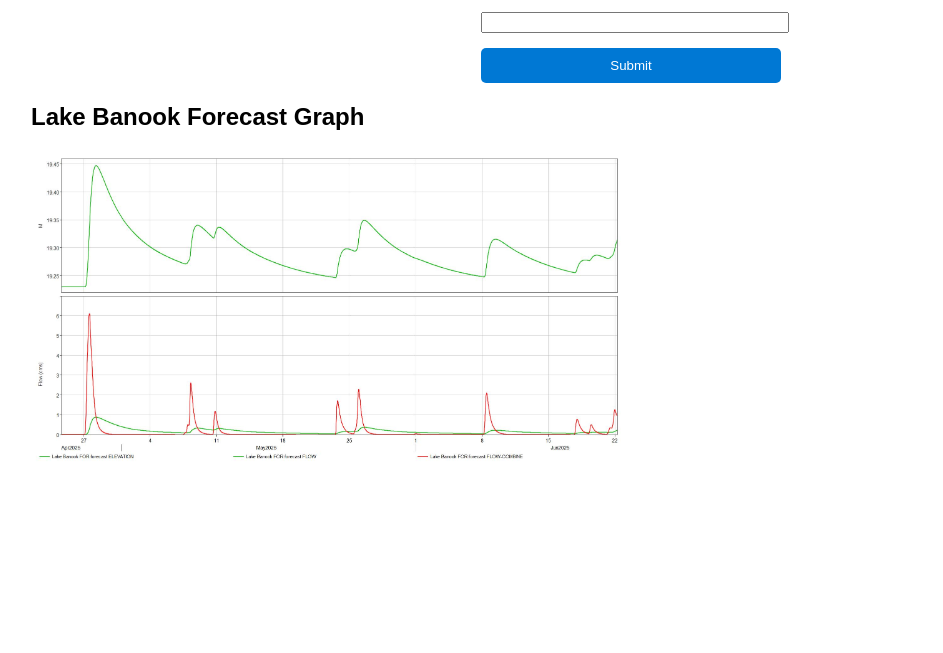
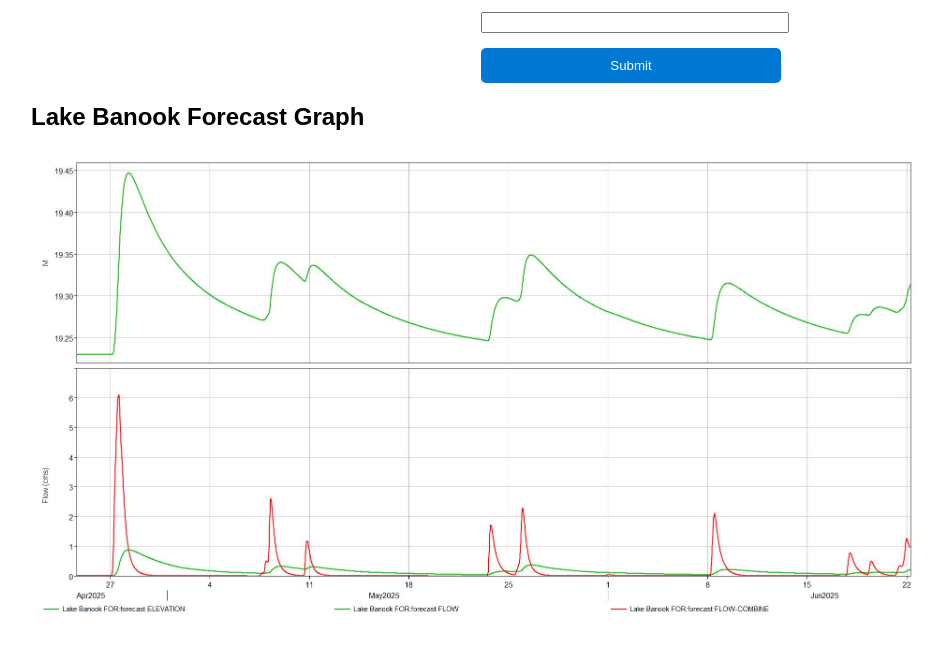
Before and after one commit to hgn1982/lake-banook-webpage, a plain HTML site: page index.html in a window 1280 px wide. Shown: the part 109-762 px from the top of the page, without its empty margins (9-952 px from the left). Drawn offline with Linux system fonts and the light colour scheme.

Commit message:
Update index.html

```diff
--- a/index.html
+++ b/index.html
@@ -21,7 +21,8 @@
   <div id="status"></div>
 
 <h2>Lake Banook Forecast Graph</h2>
-<img src="graph.jpg" alt="Lake Forecast Graph" width="600">
+  <img src="graph.jpg" alt="Lake Forecast Graph" width="900">
+
 
   <script>
     document.getElementById('waterForm').addEventListener('submit', async function(e) {
```
